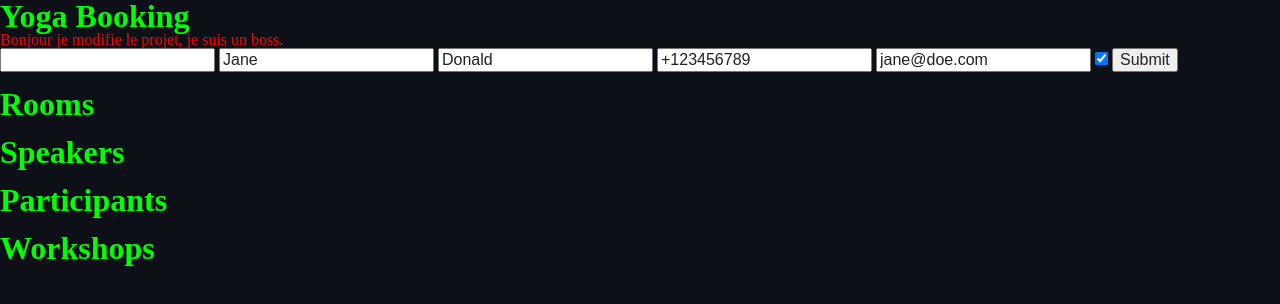
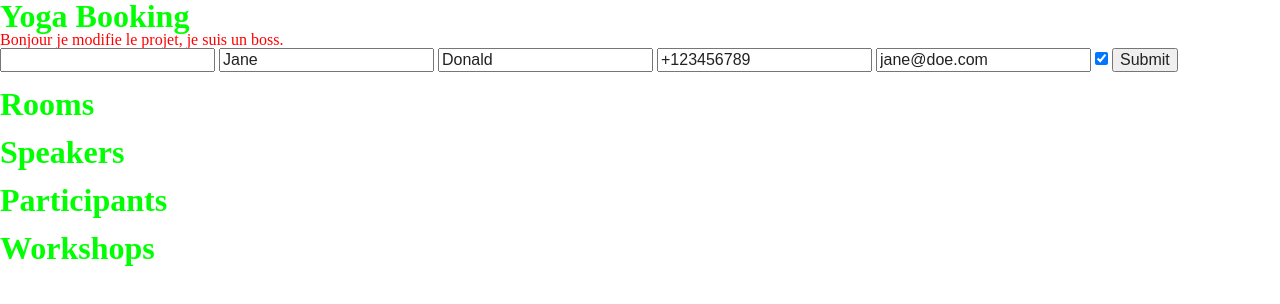
Before and after one commit to mlbonniec/yoga-booking, a website built with Parcel: page src/index.html in a window 1280 px wide. Built offline with nearby package versions, Linux system fonts and the light colour scheme; some packages are replaced by stand-ins of ours.

Commit message:
Remove black background color

```diff
--- a/src/styles/test.css
+++ b/src/styles/test.css
@@ -1,8 +1,7 @@
 @import url('https://fonts.googleapis.com/css2?family=Montserrat&display=swap');
+
 body {
     font-family: 'Montserrat', -apple-system, BlinkMacSystemFont, 'Segoe UI', Roboto, Oxygen-Sans, Ubuntu, Cantarell, 'Helvetica Neue', Helvetica, Arial, sans-serif;
-    background-color: #0d1117;
-    color: #c9d1d9;
 }
 
 p {
```
